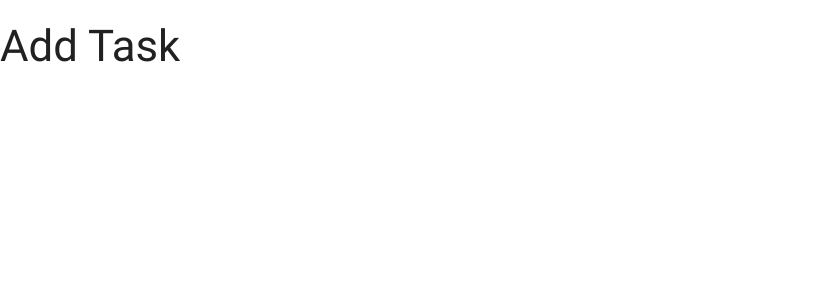
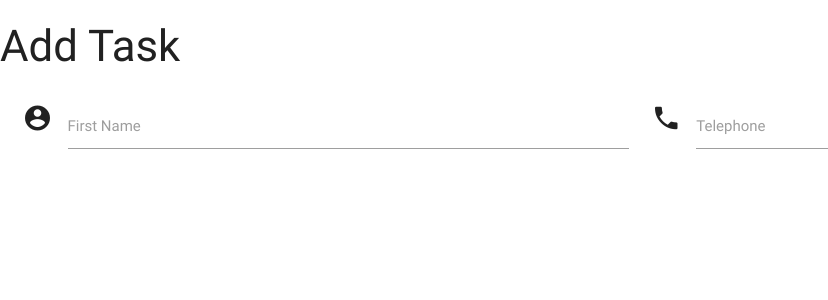
Before and after one commit to jjackson19862017/TaskManagerProject, a Flask app: page /add_task in a window 1280 px wide. Shown: the top 300 px of the page, without its empty margins (0-828 px from the left). Run offline with Flask 2, Linux system fonts and the light colour scheme; some libraries are stand-ins or nearby versions.

Commit message:
Added form to addtask.html
Signed-off-by: Stephen Jackson <jjackson19862017@gmail.com>

```diff
--- a/templates/addtask.html
+++ b/templates/addtask.html
@@ -2,6 +2,21 @@
 {% block content %}
 
 <h3>Add Task</h3>
-
+<div class="row">
+    <form action = "" method = "POST" class="col s12">
+      <div class="row">
+        <div class="input-field col s6">
+          <i class="material-icons prefix">account_circle</i>
+          <input id="icon_prefix" type="text" class="validate">
+          <label for="icon_prefix">First Name</label>
+        </div>
+        <div class="input-field col s6">
+          <i class="material-icons prefix">phone</i>
+          <input id="icon_telephone" type="tel" class="validate">
+          <label for="icon_telephone">Telephone</label>
+        </div>
+      </div>
+    </form>
+  </div>
 
 {% endblock %}
```
